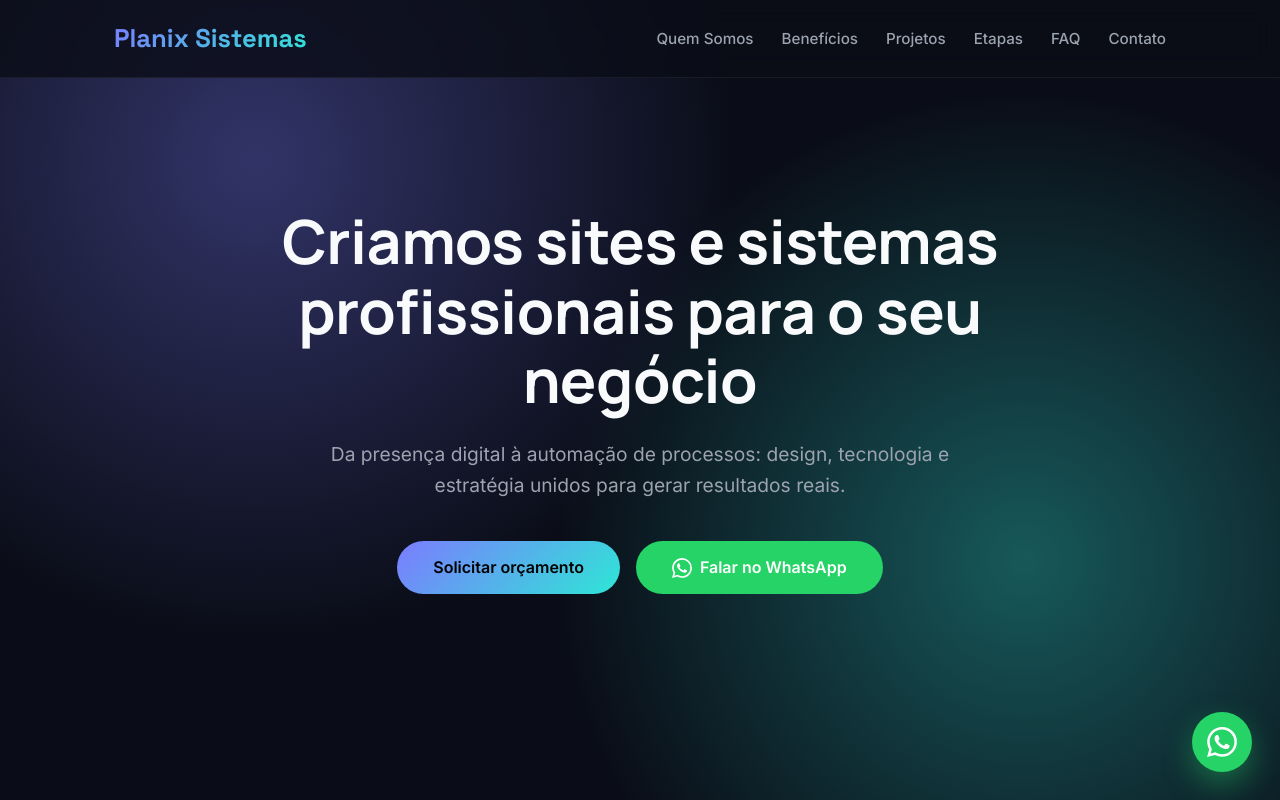
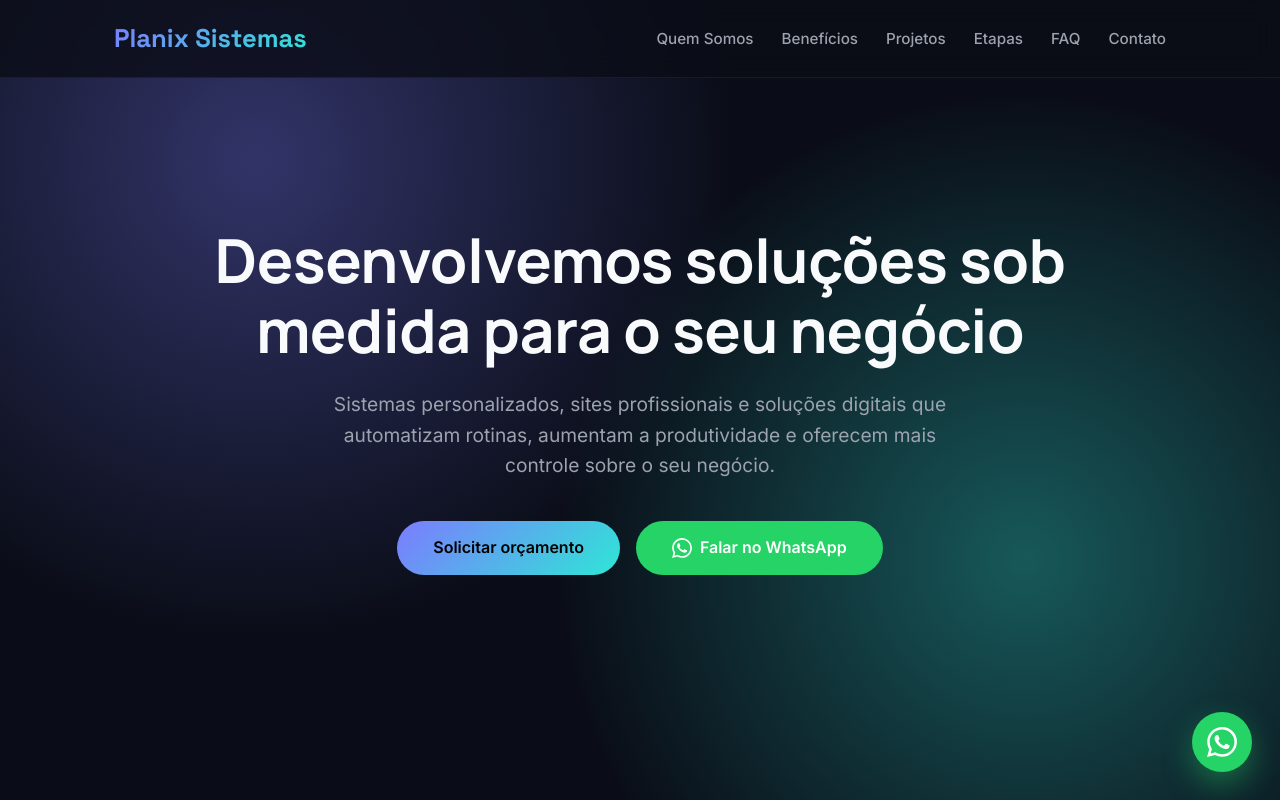
Before and after one commit to latosinski/planixsistemas, a Next.js app: page / in a window 1280 px wide. Shown: the top 800 px of the page. Built offline with nearby package versions, Linux system fonts and the light colour scheme.

Commit message:
versao2.0

```diff
--- a/src/app/api/contact/route.js
+++ b/src/app/api/contact/route.js
@@ -23,9 +23,9 @@ export async function POST(request) {
     });
 
     const mailOptions = {
-      from: `"Site VercelSistemas" <${process.env.EMAIL_USER}>`,
+      from: `"Site Planix Sistemas" <${process.env.EMAIL_USER}>`,
       to: process.env.EMAIL_TO || process.env.EMAIL_USER,
-      subject: 'Novo contato do site VercelSistemas',
+      subject: 'Novo contato do site Planix Sistemas',
       html: `
         <h2>Novo contato via formulário</h2>
         <p><strong>Nome:</strong> ${nome}</p>
--- a/src/app/layout.js
+++ b/src/app/layout.js
@@ -39,12 +39,12 @@ export const metadata = {
   openGraph: {
     title: 'Planix Sistemas | Sites e Sistemas Profissionais',
     description:
-      'Criamos sites e sistemas que transformam seu negócio. Mais presença digital, eficiência e resultados.',
+      'Desenvolvemos soluções sob medida para o seu negócio. Mais presença digital, eficiência e resultados.',
     type: 'website',
-    url: 'https://www.planixsistemas.com.br',
+    url: 'https://planixsistemas.vercel.app/',
     images: [
       {
-        url: 'https://www.planixsistemas.com.br/img/og-image.jpg',
+        url: 'https://planixsistemas.vercel.app//img/og-image.jpg',
         width: 1200,
         height: 630,
       },
@@ -54,7 +54,7 @@ export const metadata = {
     card: 'summary_large_image',
     title: 'PlanixSistemas',
     description: 'Desenvolvimento de sites e sistemas sob medida.',
-    images: ['https://www.planixsistemas.com.br/img/og-image.jpg'],
+    images: ['https://planixsistemas.vercel.app//img/og-image.jpg'],
   },
 };
 
--- a/src/components/Hero.jsx
+++ b/src/components/Hero.jsx
@@ -5,11 +5,12 @@ export default function Hero() {
     <section className={styles.hero}>
       <div className="container">
         <h1 className={styles.heading}>
-          Criamos sites e sistemas profissionais para o seu negócio
+          Desenvolvemos soluções sob medida para o seu negócio
         </h1>
         <p className={styles.paragraph}>
-          Da presença digital à automação de processos: design, tecnologia e
-          estratégia unidos para gerar resultados reais.
+          Sistemas personalizados, sites profissionais
+          e soluções digitais que automatizam rotinas, aumentam a produtividade
+          e oferecem mais controle sobre o seu negócio.
         </p>
         <div className={styles.ctaGroup}>
           <a href="#contato" className={`btn primary ${styles.cta}`}>
```
